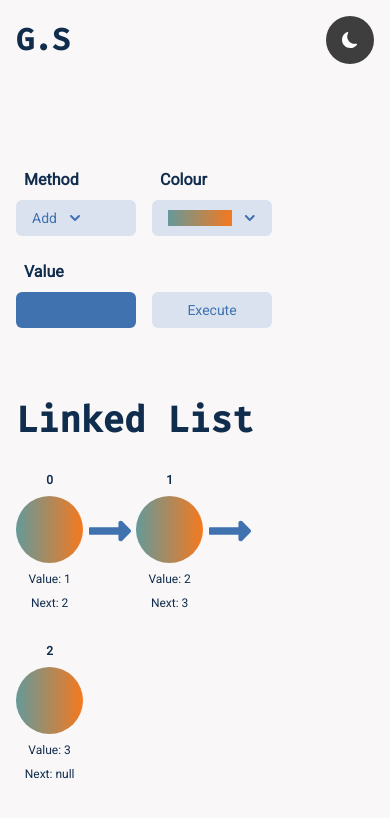
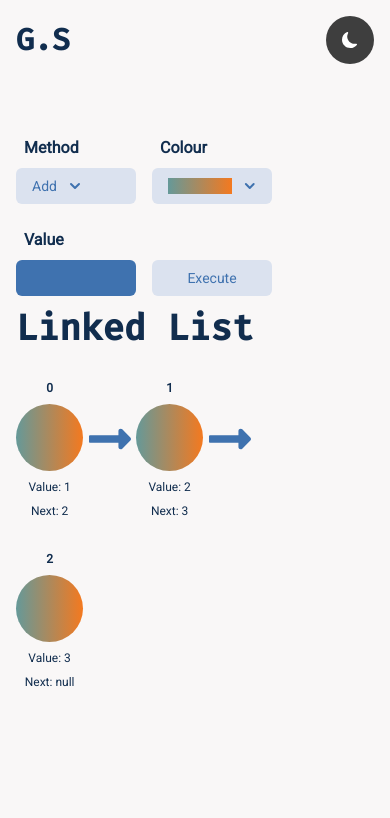
Before and after one commit to gschiralli/linked-list-visualizer, a React (Vite) app: page / in a window 390 px wide. Shown: the top 818 px of the page. Built offline with nearby package versions, Linux system fonts and the light colour scheme.

Commit message:
fix: mobile screen

```diff
--- a/src/App.jsx
+++ b/src/App.jsx
@@ -75,9 +75,9 @@ function App() {
   return (
     <div style={{ height: "100vh" }}>
       <Header theme={theme} setTheme={setTheme} />
-      <div className="max-w-[1118px] mx-auto my-0 px-4">
+      <div className="max-w-[1118px] mx-auto my-0 px-4 flex flex-col justify-around min-h-[50%]">
         <MenuBar dispatch={dispatch} length={state.size} />
-
+        <div className=" mt-3">
           <h1 className=" font-fira font-extrabold text-4xl text-fontPrimary dark:text-white pb-8">
             Linked List
           </h1>
@@ -100,6 +100,7 @@ function App() {
           </section>
         </div>
       </div>
+    </div>
   );
 }
 
--- a/src/components/MenuBar.jsx
+++ b/src/components/MenuBar.jsx
@@ -37,7 +37,7 @@ const MenuBar = ({ dispatch, length }) => {
   return (
     <form
       onSubmit={handleSubmit}
-      className="grid grid-cols-[repeat(auto-fill,minmax(3.75rem,7.5rem))] gap-4 py-20 px-0 h-80"
+      className="grid grid-cols-[repeat(auto-fill,minmax(3.75rem,7.5rem))] gap-4 pt-12 px-0 h-auto"
     >
       <MethodDropDown
         activeOption={activeOption}
```
Lines whose indentation alone changed are shown as unchanged.
